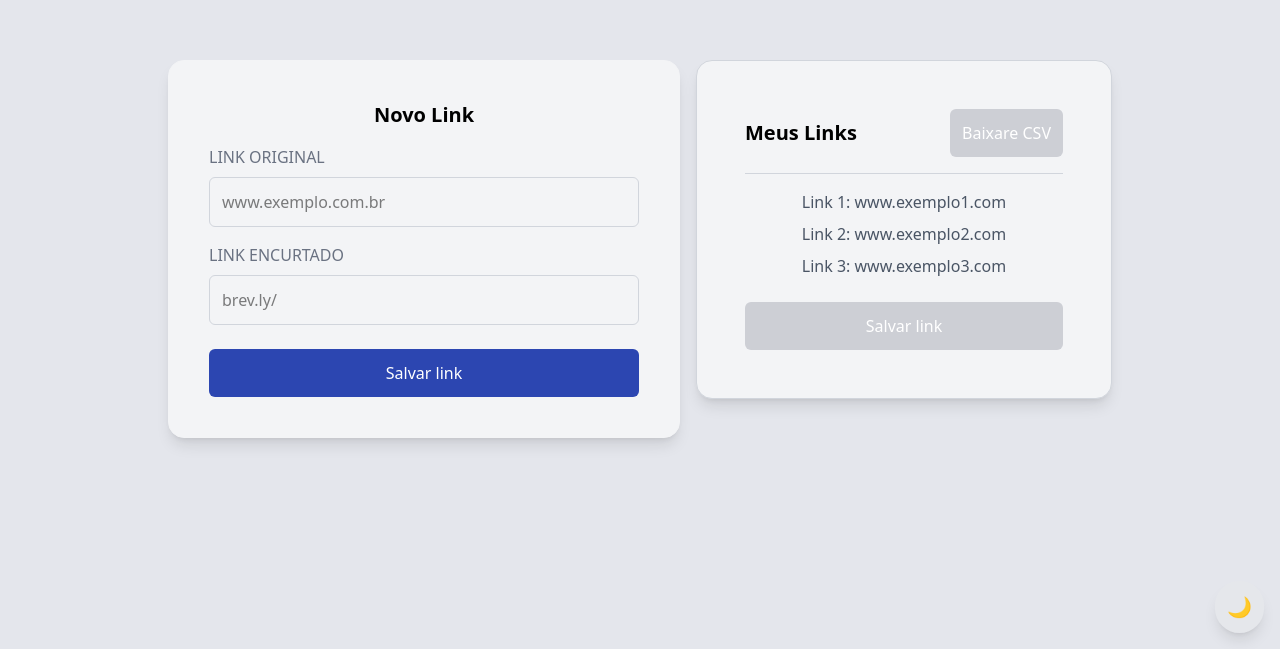
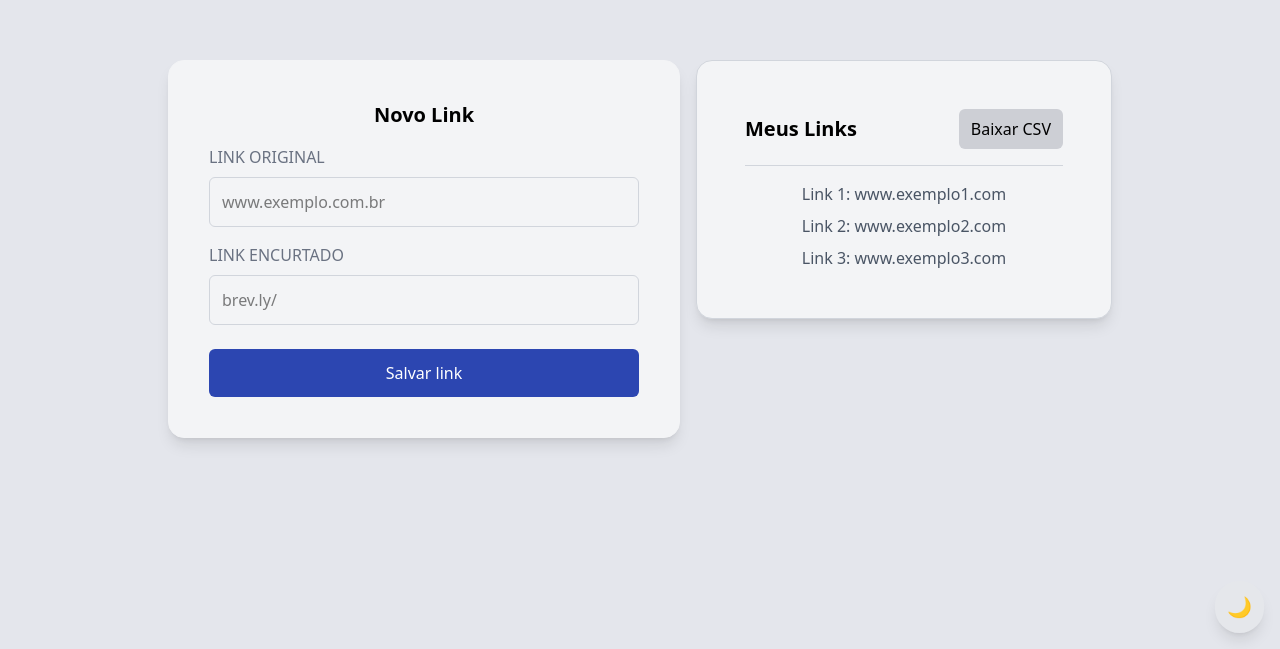
Before and after one commit to Miguel-ectil/brevLink, a Next.js app: page / in a window 1280 px wide. Shown: the part 151-800 px from the top of the page. Built offline with nearby package versions, Linux system fonts and the light colour scheme.

Commit message:
[ADD] Adicionando conteudo do meus links

```diff
--- a/src/app/page.tsx
+++ b/src/app/page.tsx
@@ -53,9 +53,9 @@ export default function Home() {
           <div className="flex justify-between items-center w-full">
             <p className="text-xl md:text-xl font-bold">Meus Links</p>
             <button
-              className="p-3 text-white font-medium rounded-md bg-[#CDCFD5] hover:bg-[#E4E6EC] cursor-pointer"
+              className="px-3 py-2 font-medium rounded-md bg-[#CDCFD5] hover:bg-[#74798B] cursor-pointer"
             >
-              Baixare CSV
+              Baixar CSV
             </button>
           </div>
 
@@ -69,12 +69,6 @@ export default function Home() {
             <li className="text-gray-600">Link 3: www.exemplo3.com</li>
           </ul>
 
-          {/* Botão de Salvar link */}
-          <button
-            className="w-full mt-6 p-3 text-white font-medium rounded-md bg-[#CDCFD5] hover:bg-[#E4E6EC] cursor-pointer"
-          >
-            Salvar link
-          </button>
         </div>
       </div>
       {/* Toggle de Tema */}
```
